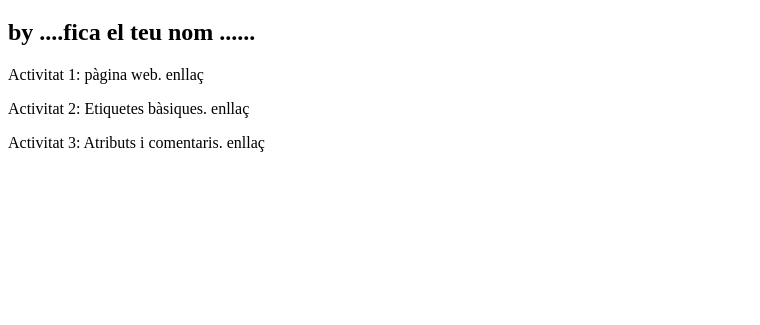
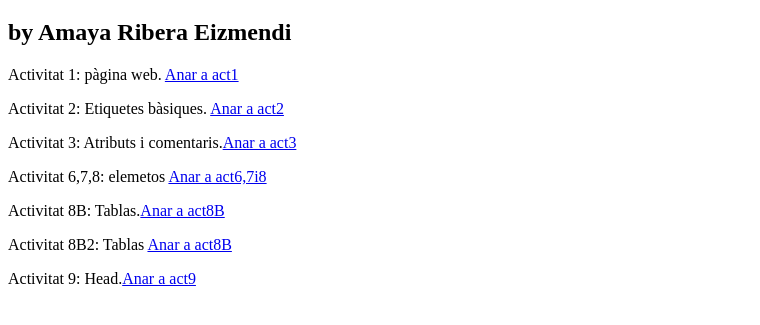
Before and after one commit to Amaya-08/html, a plain HTML site: page index.html in a window 1280 px wide. Shown: the part 61-386 px from the top of the page, without its empty margins (0-760 px from the left). Drawn offline with Linux system fonts and the light colour scheme.

Commit message:
Add files via upload

```diff
--- a/index.html
+++ b/index.html
@@ -7,9 +7,15 @@
 
 <body >
    <h1 align="center">Activitats</h1>
-   <h2>by ....fica el teu nom ...... </h2>
-   <p>Activitat 1: pàgina web.  enllaç</p>
-   <p>Activitat 2: Etiquetes bàsiques.   enllaç</p>
-   <p>Activitat 3: Atributs i comentaris.  enllaç</p>
+   <h2>by Amaya Ribera Eizmendi </h2>
+   <p>Activitat 1: pàgina web.  <a href="act1/index.html">Anar a act1</a></p>
+   <p>Activitat 2: Etiquetes bàsiques.   <a href="Amaya-08.github.io/html/act2/">Anar a act2</a></p>
+</p>
+   <p>Activitat 3: Atributs i comentaris.<a href="Amaya-08.github.io/html/act3/">Anar a act3</a></p>
+   <p>Activitat 6,7,8: elemetos <a href="Amaya-08.github.io/html/elementos/index.html">Anar a act6,7i8</a></p>
+   <p>Activitat 8B: Tablas.<a href="Amaya-08.github.io/html/act8B/index.html">Anar a act8B</a></p>
+   <p>Activitat 8B2: Tablas <a href="Amaya-08.github.io/html/act8B/2index.html">Anar a act8B</a></p>
+   <p>Activitat 9: Head.<a href="Amaya-08.github.io/html/head/index.html">Anar a act9</a></p>
+
 </body>
 </html>
```
